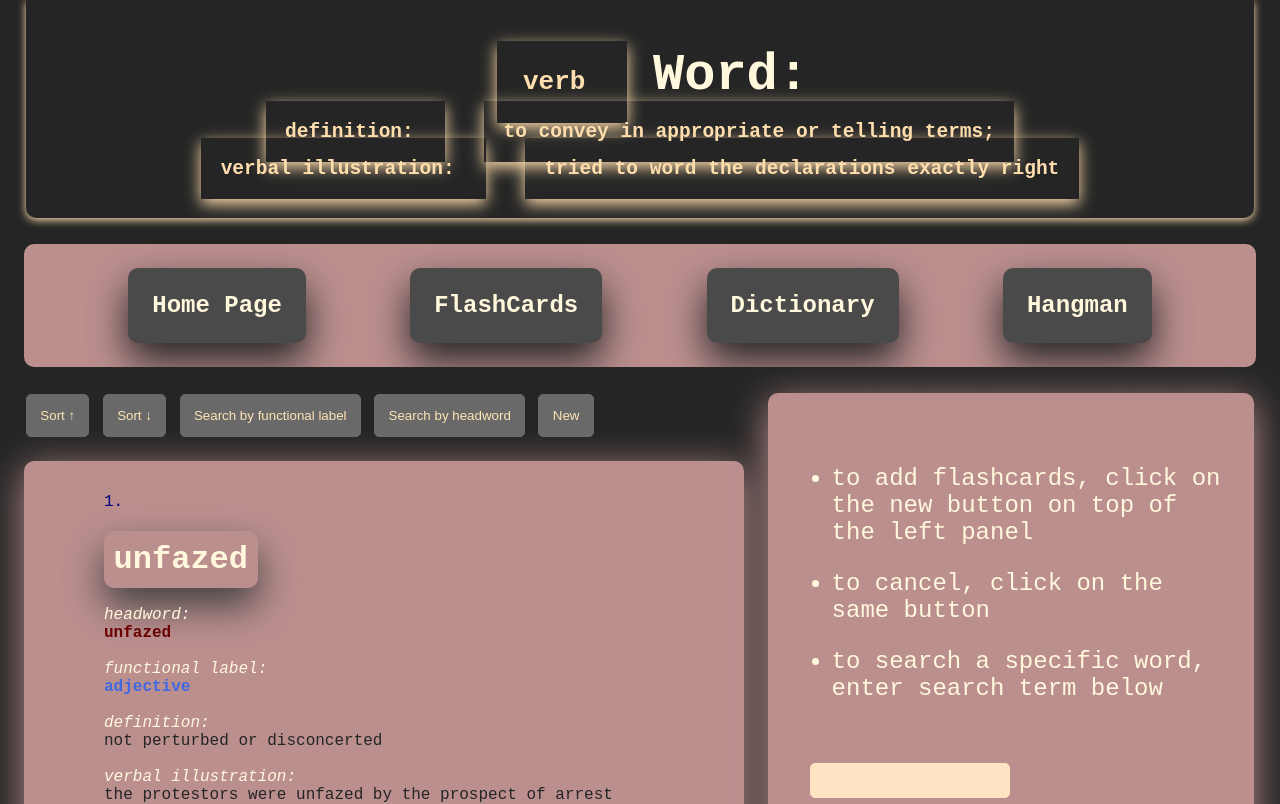
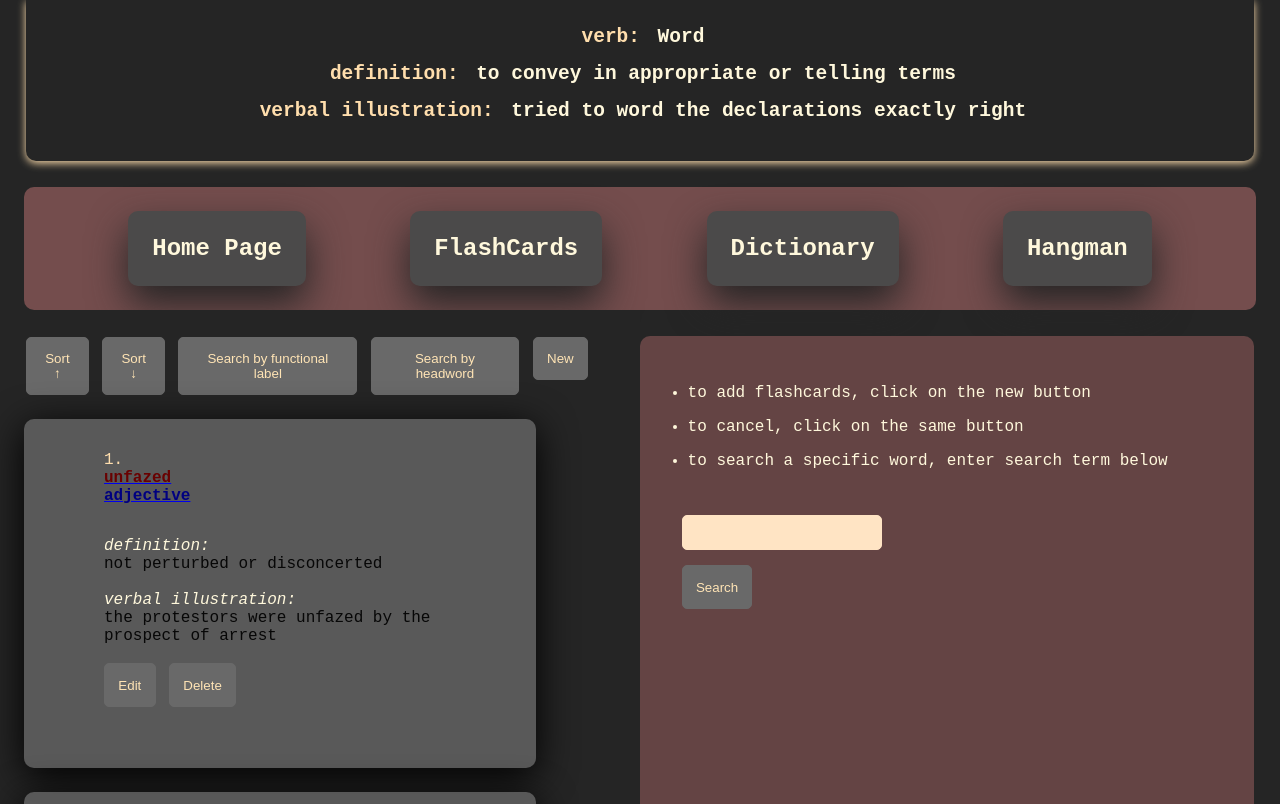
Before and after one commit to lisswart/flatiron-acc-phase-2-project_take2, a React (Create React App) app: page /flashcards in a window 1280 px wide. Shown: the top 804 px of the page. Built offline with nearby package versions, Linux system fonts and the light colour scheme; data requests are answered from the project's data file.

Commit message:
changed column proportion

```diff
--- a/db.json
+++ b/db.json
@@ -307,6 +307,13 @@
       "functionalLabel": "",
       "definition": "",
       "verbalIllustration": ""
+    },
+    {
+      "headword": "",
+      "functionalLabel": "",
+      "definition": "",
+      "verbalIllustration": "",
+      "id": 45
     }
   ]
 }
--- a/src/App.css
+++ b/src/App.css
@@ -9,7 +9,6 @@
 }
 
 #header {
-  /* background-color: rgb(44, 24, 24); */
   background-color: rgb(37, 37, 37);
   color: cornsilk;
   display: flex;
@@ -24,13 +23,11 @@
 
 .header-child {
   color: navajowhite;
-  box-shadow: 0 5px 15px navajowhite;
-  padding: 1em;
-  margin: 1em;
+  padding: 0.3em;
 }
 
 #footer {
-  background-color: rgb(39, 39, 39);
+  background-color: rgb(80, 79, 79);
   color: cornsilk;
   position: absolute;
   width: 100%;
@@ -50,13 +47,12 @@
   font-size: 1.5rem;
   font-weight: bolder;
   padding: 1em 0 1em 0;
-  background-color: rosybrown;
+  background-color: rgb(116, 77, 77);
   margin: 0 1em 0 1em;
   border-radius: 10px;
 }
 
 .link {
-  /* background-color: maroon; */
   background-color: rgb(75, 74, 74);
   color: cornsilk;
   text-decoration: none;
@@ -65,30 +61,9 @@
   padding: 1em;
 }
 
-.link-flashcard {
-  color: cornsilk;
-  text-decoration: none;
-}
-
 .link:hover {
-  /* color: maroon; */
   color: rgb(37, 37, 37);
-  /* background-color: moccasin; */
   background-color: rosybrown;
-}
-
-.link-flashcard:hover {
-  width: max-content;
-}
-
-.headword-link {
-  width: max-content;
-  padding: 0.3em;
-}
-
-.headword-link:hover {
-  background-color: rgb(93, 107, 119);
-  color: aliceblue;
 }
 
 .homepage-wrapper {
@@ -109,9 +84,9 @@
   min-height: 10em;
   border-radius: 50%;
   text-align: center;
-  background-color: antiquewhite;
+  background-color: lemonchiffon;
   color: black;
-  box-shadow: 0 18px 38px gainsboro;
+  box-shadow: 0 4px 28px rgba(255, 250, 205, 0.747);
 }
 
 .loading {
--- a/src/Components/FlashCards/FlashCard.js
+++ b/src/Components/FlashCards/FlashCard.js
@@ -21,37 +21,29 @@ function FlashCard({ card, isOnEditMode,
 
     return (
         <li className="flashcard">
-            <NavLink to={`/words/${id}`} className="link-flashcard">
-                <h1 style={{textAlign: "center"}} className="headword-link">{headword}</h1><br></br>
+            <NavLink to={`/words/${id}`}>
+                <div className="link-flashcard">
+                    <pre style={{color: "rgb(105, 1, 1)", fontWeight: "bolder"}}>
+                        {headword}
+                    </pre>
+                    <span style={{color: "navy", fontWeight: "bolder"}}>
+                        {functionalLabel}
+                    </span>
+                </div>
             </NavLink>
+
             <p>
-                <i className="label">headword: </i>
+                <i className="label-definition">definition: </i>
                 <br></br>
-                <span style={{color: "rgb(105, 1, 1)", fontWeight: "bolder"}}>
-                    {headword}
-                </span>
-            </p>
-            <br></br>
-            <p>
-                <i className="label">functional label: </i>
-                <br></br>
-                <span style={{color: "royalblue", fontWeight: "bolder"}}>
-                    {functionalLabel}
-                </span>
-            </p>
-            <br></br>
-            <p>
-                <i className="label">definition: </i>
-                <br></br>
-                <span style={{color: "rgb(37, 37, 37)"}}>
+                <span style={{color: "rgb(7, 7, 7)"}}>
                     {definition}
                 </span>
             </p>
             <br></br>
             <p>
-                <i className="label">verbal illustration: </i>
+                <i className="label-definition">verbal illustration: </i>
                 <br></br>
-                <span style={{color: "rgb(37, 37, 37)"}}>
+                <span style={{color: "rgb(7, 7, 7)"}}>
                     {verbalIllustration}
                 </span>
             </p>
--- a/src/Components/FlashCards/FlashCards.css
+++ b/src/Components/FlashCards/FlashCards.css
@@ -1,6 +1,6 @@
 .flashcards-container {
     display: grid;
-    grid-template-columns: 6fr 4fr;
+    grid-template-columns: 5fr 5fr;
 }
 
 .left-panel-div {
@@ -17,16 +17,15 @@
     flex-direction: column;
     justify-content: flex-start;
     align-items: flex-start;
-    background-color: rosybrown;
+    background-color: rgb(100, 68, 68);
     padding: 0 2em 2em 1.2em;
     margin: 2em 2em 2em 0;
     border-radius: 10px;
-    box-shadow: 0 8px 38px rosybrown;
 }
 
 .instructions {
     margin: 3em 0 1em 2em;
-    font-size: 24px;
+    font-size: 16px;
 }
 
 li {
@@ -54,11 +53,12 @@ li {
 .flashcard {
     padding: 2em 3em 3em 5em;
     margin: 1.5em;
+    max-width: 32em;
     font-size: 16px;
-    background-color: rosybrown;
+    background-color: rgba(114, 113, 113, 0.692);
     color: cornsilk;
     border-radius: 10px;
-    box-shadow: 0 8px 38px rosybrown;
+    box-shadow: 0 8px 38px black;
 }
 
 .card-list {
@@ -66,7 +66,28 @@ li {
 }
 
 .flashcard::marker {
-    color: navy;
+    color: navajowhite;
+}
+
+.link-flashcard {
+    color: cornsilk;
+    text-decoration: none;
+    margin-bottom: 2em;
+}
+
+.link-flashcard:hover {
+    width: max-content;
+}
+
+
+.headword-link {
+    width: max-content;
+    padding: 0.3em;
+}
+
+.headword-link:hover {
+    background-color: rgba(128, 128, 0, 0.185);
+    color: aliceblue;
 }
 
 .card-on-view-container {
@@ -87,25 +108,6 @@ li {
     margin-top: 4em;
     perspective: 1000px;
 }
-
-/* .card-on-view-inner {
-    position: relative;
-    width: inherit;
-    height: inherit;
-    transition: transfrom 1s;
-    transform-style: preserve-3d;
-}
-
-.card-on-view-front, .card-on-view-back {
-    position: absolute;
-    width: inherit;
-    height: inherit;
-
-}
-
-.card-on-view-back {
-    transform: rotateY(180deg);
-} */
 
 .sort-button-div {
     display: flex;
@@ -152,8 +154,9 @@ li {
 }
 
 .headword-link {
-    box-shadow: 0 18px 38px rgb(65, 65, 65);
     border-radius: 10px;
+    padding: 0.5em 1em 0.5em 1em;
+    text-decoration: none;
 }
 
 .form-view {
@@ -180,6 +183,7 @@ li {
 
  .label {
      color: cornsilk;
+     margin-left: 2em;
  }
 
  .textarea {
--- a/src/Components/FlashCards/FlashCardsDeck.js
+++ b/src/Components/FlashCards/FlashCardsDeck.js
@@ -29,7 +29,8 @@ function FlashCardsDeck({ cards, isOnSearchMode, query, isOnEditMode,
             return (
                 Object.keys(card).length === 0
                 ?   <div className="no-match">
-                        No match found
+                        <>No match found</><br></br>
+                        <div style={{color: "orange"}}>(˘･_･˘)</div>
                     </div>
                 :   <FlashCard card={card} key={card.id}
                         isOnEditMode={isOnEditMode}
@@ -50,10 +51,11 @@ function FlashCardsDeck({ cards, isOnSearchMode, query, isOnEditMode,
                 :   isOnSearchMode
                 ?   (
                         cards.filter(isMatched)
-                        ?   <div className="no-match">
-                                <div>No match found</div>
+                        ?   displayMatchedCards()
+                        :   <div className="no-match">
+                                <>No match found</>
+                                <pre style={{color: "orange"}}>   (˘･_･˘)</pre>
                             </div>
-                        :   displayMatchedCards()
                     )
                 :   displayCards()
             }
--- a/src/Components/FlashCards/RightPanel.js
+++ b/src/Components/FlashCards/RightPanel.js
@@ -5,7 +5,7 @@ function RightPanel({ isOnSearchMode, setIsOnSearchMode, onSubmitQuery, handleQu
     return (
         <div className="right-panel">
             <ul className="instructions">
-                <li>to add flashcards, click on the new button on top of the left panel</li>
+                <li>to add flashcards, click on the new button</li>
                 <li>to cancel, click on the same button</li>
                 <li>to search a specific word, enter search term below</li>
             </ul>
--- a/src/Components/FlashCards/SearchBar.js
+++ b/src/Components/FlashCards/SearchBar.js
@@ -22,7 +22,7 @@ function SearchBar({ isOnSearchMode, setIsOnSearchMode, onSubmitQuery, handleQue
             <form onSubmit={handleSubmit}>
                 {
                     isOnSearchMode
-                    ?   <><input type="text" value="" className="inputbar inputbox" /><br></br>
+                    ?   <><input type="text" className="inputbar inputbox" /><br></br>
                         <button className="button" onClick={handleSearchClick}>Clear</button></>
                     :   <><input type="text" onChange={handleChange} value={input} className="inputbar inputbox" /><br></br>
                         <button className="button" onClick={handleSearchClick}>Search</button></>
--- a/src/Components/Header.js
+++ b/src/Components/Header.js
@@ -3,19 +3,19 @@
 function Header() {
     return (
         <div id="header">
-            <h1>
-                <span className="header-child">verb    </span>
-                <span style={{fontSize: "2em"}}>Word: </span>
-            </h1>
+            <h2>
+                <span className="header-child">verb: </span>
+                <span>Word</span>
+            </h2>
             <br></br>
             <h2>
                 <span className="header-child">definition: </span>
-                <span className="header-child">to convey in appropriate or telling terms; </span>
+                <span>to convey in appropriate or telling terms</span>
             </h2>
             <br></br>
             <h2>
                 <span className="header-child">verbal illustration: </span>
-                <span className="header-child">tried to word the declarations exactly right</span>
+                <span>tried to word the declarations exactly right</span>
             </h2>
         </div>
     );
--- a/src/index.css
+++ b/src/index.css
@@ -4,7 +4,6 @@
 }
 
 #root {
-  /* background-color: rgb(167, 63, 3); */
   background-color: rgb(37, 37, 37);
   color: cornsilk;
 }
```
